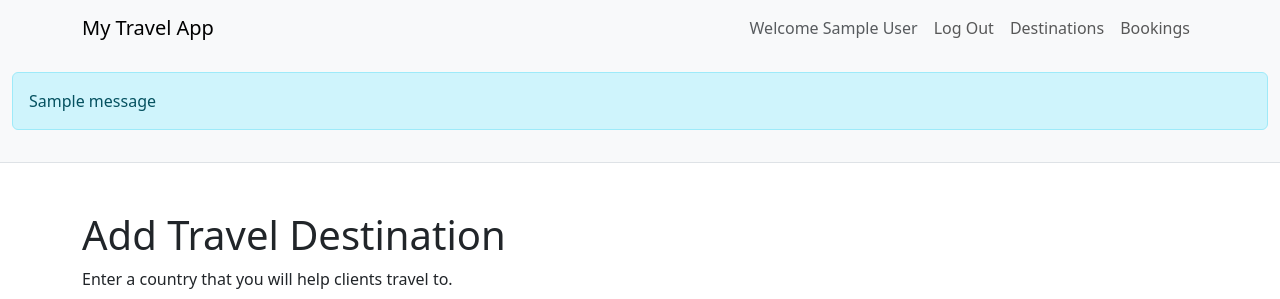
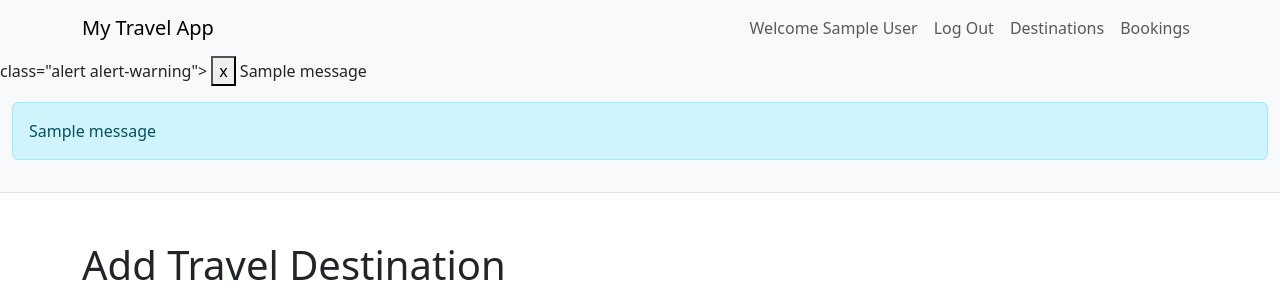
Before and after one commit to tyolh/a3_group16, a Flask app: page /destinations/create in a window 1280 px wide. Shown: the top 299 px of the page. Run offline with Flask 3, Linux system fonts and the light colour scheme; a user stored in the database is signed in; tables that the repository leaves empty hold one stand-in row (values such as "Sample post"); one stand-in notice (Sample message) is shown; some libraries are stand-ins or nearby versions.

Commit message:
git push

```diff
--- a/a3_group16/TicketLink/templates/base.html
+++ b/a3_group16/TicketLink/templates/base.html
@@ -4,7 +4,8 @@
    <meta charset="utf-8">
    <meta name="viewport" content="width=device-width, initial-scale=1">
    <title>My Travel App</title>
-   <link href="https://cdn.jsdelivr.net/npm/bootstrap@5.3.2/dist/css/bootstrap.min.css" rel="stylesheet" integrity="sha384-T3c6CoIi6uLrA9TneNEoa7RxnatzjcDSCmG1MXxSR1GAsXEV/Dwwykc2MPK8M2HN" crossorigin="anonymous">
+   <link href="https://cdn.jsdelivr.net/npm/bootstrap@5.3.2/dist/css/bootstrap.min.css" rel="stylesheet"
+      integrity="sha384-T3c6CoIi6uLrA9TneNEoa7RxnatzjcDSCmG1MXxSR1GAsXEV/Dwwykc2MPK8M2HN" crossorigin="anonymous">
 </head>
 
 <body>
@@ -46,6 +47,10 @@
       <!-- flashes any messages to the user -->
       {% with messages = get_flashed_messages() %}
       {% if messages %} <!-- check if there are any messages -->
+      {% for message in get_flashed_messages() %}
+      <div>class="alert alert-warning">
+         <button type="button" class="close" data-dismiss="alert" aria-label="close">x</button>
+         {{message}}
          <div class="container-fluid">
             <div class="row mt-3 mb-3">
                <div class="col-md-12">
@@ -55,6 +60,8 @@
                </div>
             </div>
          </div>
+      </div>
+      {% endfor %}
       {% endif %}
       {% endwith %}
 
@@ -73,6 +80,9 @@
          <span class="text-dark">Copyright &copy; {{ year }}</span>
       </div>
    </footer>
+   <script src="https://cdn.jsdelivr.net/npm/bootstrap@5.3.2/dist/js/bootstrap.bundle.min.js"
+      integrity="sha384-C6RzsynM9kWDrMNeT87bh95OGNyZPhcTNXj1NW7RuBCsyN/o0jlpcV8Qyq46cDfL"
+      crossorigin="anonymous"></script>
 </body>
-   <script src="https://cdn.jsdelivr.net/npm/bootstrap@5.3.2/dist/js/bootstrap.bundle.min.js" integrity="sha384-C6RzsynM9kWDrMNeT87bh95OGNyZPhcTNXj1NW7RuBCsyN/o0jlpcV8Qyq46cDfL" crossorigin="anonymous"></script>
+
 </html>
```
Also changed, not shown: a3_group16/instance/traveldb.sqlite (added). Lines whose indentation alone changed are shown as unchanged.
